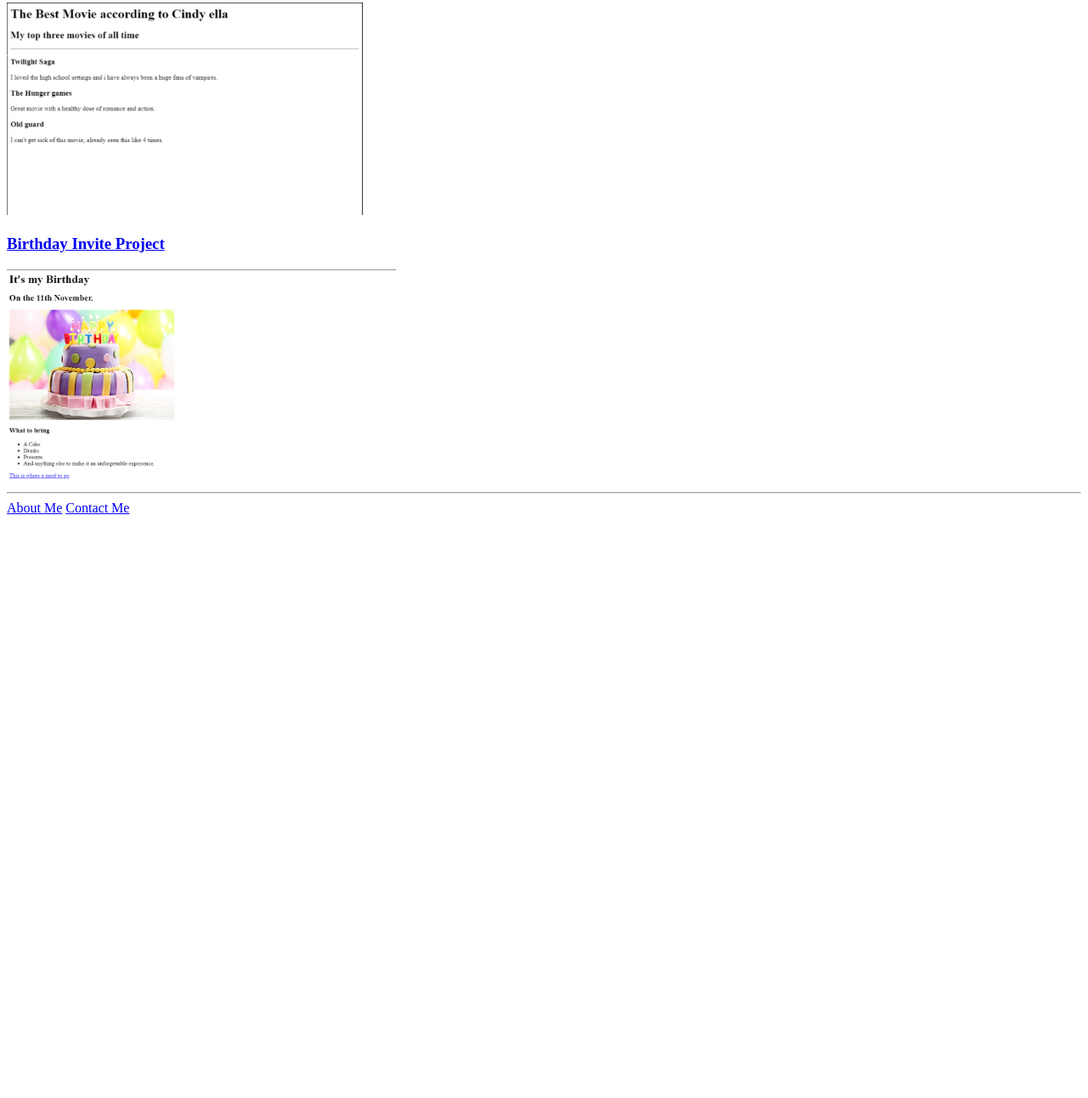
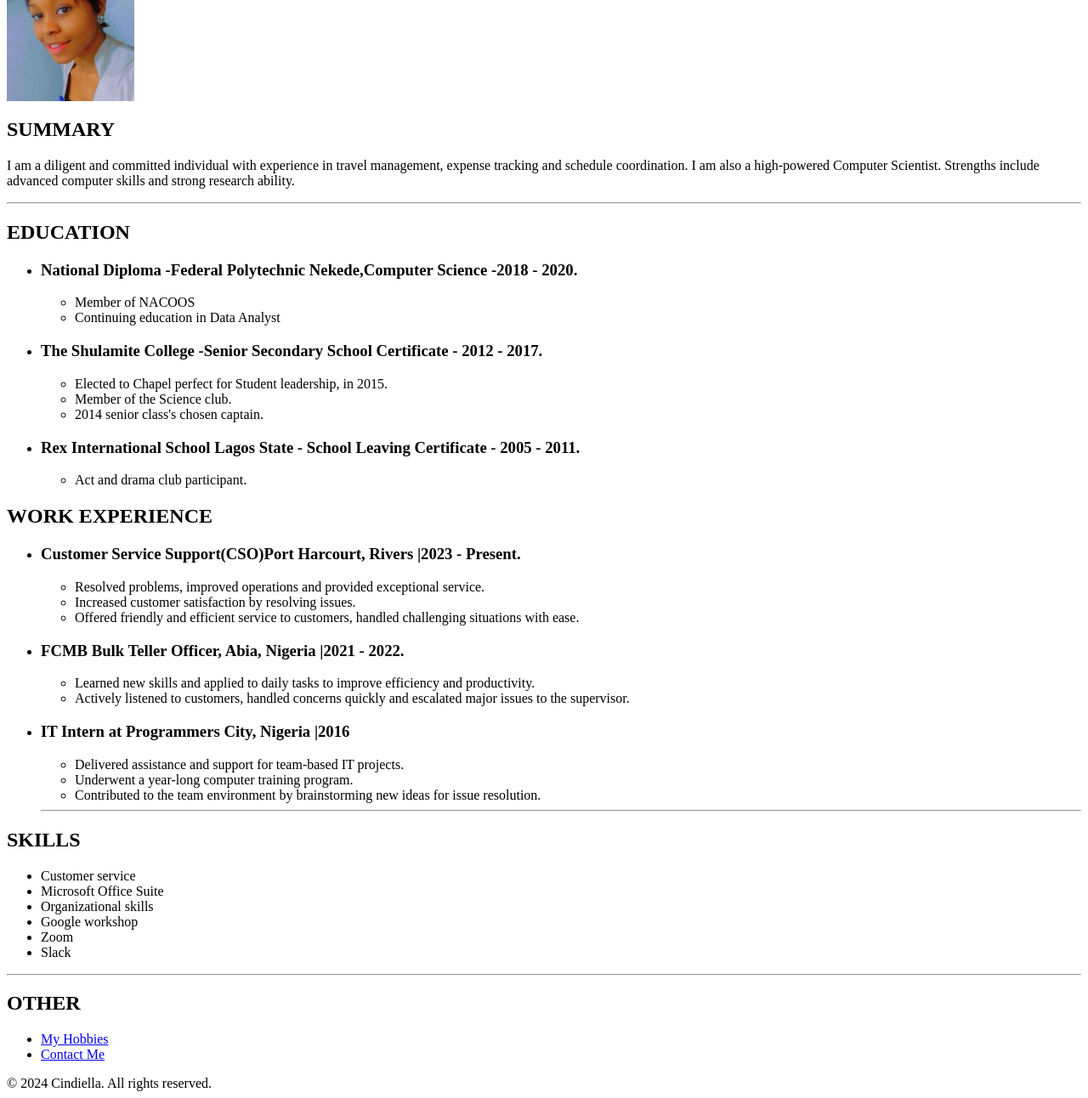
Before and after one commit to Ijcynthia/Html-Portfolio, a plain HTML site: page index.html in a window 1280 px wide. Shown: the part 185-1477 px from the top of the page at 85% size. Before the commit the page ends 800 px from the top, so only its background shows below. Drawn offline with Linux system fonts and the light colour scheme.

Commit message:
Add files via upload

```diff
--- a/index.html
+++ b/index.html
@@ -1,22 +1,86 @@
-<!DOCTYPE html>
-<html lang="en">
+<DOCTYPE html>
+    <html lang="en">
 
     <head>
         <meta charset="UTF-8">
-        <title>Cindi's Portfolio</title>
+        <title>My Resume</title>
     </head>
+    <body>
+        <h1>IJEOMA CYNTHIA EKWOMADU</h1>
+        <h2>07064173449</h2>
+        <h3>ekwomaducynthia6@gmail.com</h3>
+        <img src="./profile.png.jpg" height="150" alt="My Profile Photo"/>
+        <h2>SUMMARY</h2>
+        <p>I am a diligent and committed individual with experience in travel management, expense tracking and schedule coordination.
+            I am also a high-powered Computer Scientist. Strengths include advanced computer skills and strong research ability.
+        </p>
+        <hr/>
+        <h2>EDUCATION</h2>
+        <ul>
+            <li>
+                <h3>National Diploma -Federal Polytechnic Nekede,Computer Science -2018 - 2020.</h3>
+                <ul>
+                    <li>Member of NACOOS</li>
+                    <li>Continuing education in Data Analyst</li>
+                </ul>
+            </li>
+            <li>
+                <h3>The Shulamite College -Senior Secondary School Certificate - 2012 - 2017.</h3>
+                <ul>
+                    <li>Elected to Chapel perfect for Student leadership, in 2015.</li>
+                    <li>Member of the Science club.</li>
+                    <li>2014 senior class's chosen captain.</li>
+                </ul>
+            </li>
+            <li><h3>Rex International School Lagos State - School Leaving Certificate - 2005 - 2011.</h3>
+                <ul>
+                    <li>Act and drama club participant.</li>
+                </ul>
+            </li>
+        </ul>
+        <h2>WORK EXPERIENCE</h2>
+        <ul>
+            <li>
+                <h3>Customer Service Support(CSO)Port Harcourt, Rivers |2023 - Present.</h3>
+                <ul>
+                    <li>Resolved problems, improved operations and provided exceptional service.</li>
+                    <li>Increased customer satisfaction by resolving issues.</li>
+                    <li>Offered friendly and efficient service to customers, handled challenging situations with ease.</li>
+                </ul>
+            </li>
+            <li><h3>FCMB Bulk Teller Officer, Abia, Nigeria |2021 - 2022.</h3>
+                <ul>
+                    <li>Learned new skills and applied to daily tasks to improve efficiency and productivity.</li>
+                    <li>Actively listened to customers, handled concerns quickly and escalated major issues to the supervisor.</li>
+                </ul>
+            </li>
+            <li>
+                <h3>IT Intern at Programmers City, Nigeria |2016 </h3>
+                <ul>
+                    <li>Delivered assistance and support for team-based IT projects.</li>
+                    <li>Underwent a year-long computer training program.</li>
+                    <li>Contributed to the team environment by brainstorming new ideas for issue resolution.</li>
+                </ul>
+            </li>
+            <hr/>
+        </ul>
+        <h2>SKILLS</h2>
+            <ul>
+                <li>Customer service</li>
+                <li>Microsoft Office Suite</li>
+                <li>Organizational skills</li>
+                <li>Google workshop</li>
+                <li>Zoom</li>
+                <li>Slack</li>
+            </ul>
+            <hr/>
+        <h2>OTHER</h2>
+        <ul>
+            <li><a href="./Public/My Hobbies.html"> My Hobbies </a> </li>
+            <li><a href="./Public/Contact me.html"> Contact Me </a> </li>
+        </ul>
+    <footer>© 2024 Cindiella. All rights reserved.</footer>
 
 
-<body>
-<h1>Cindi Ella's Portfolio</h1>
-<h2>I'm a Web Devloper</h2>
-<hr/>
-<h3><a href="./public/movie-ranking.html">Movie Ranking Project</a></h3>
-<img src="./assets/images/cindi's movie-ranking.png" height="250" alt="A screenshot of my work on movie ranking.">
-<h3><a href="./public/birthday-invite.html">Birthday Invite Project</a></h3>
-<img src="./assets/images/cindi's birthday-invite.png" height="250" alt="A screenshot of my work on birthday invite.">
-<hr/>
-<a href="./public/about.html">About Me</a>
-<a href="./public/contact.html">Contact Me</a>
-</body>
-</html>
+    </body>
+    </html>
```
Also changed, not shown: Public/Contact me.html (added), Public/My Hobbies.html (added), profile.png.jpg (added).
